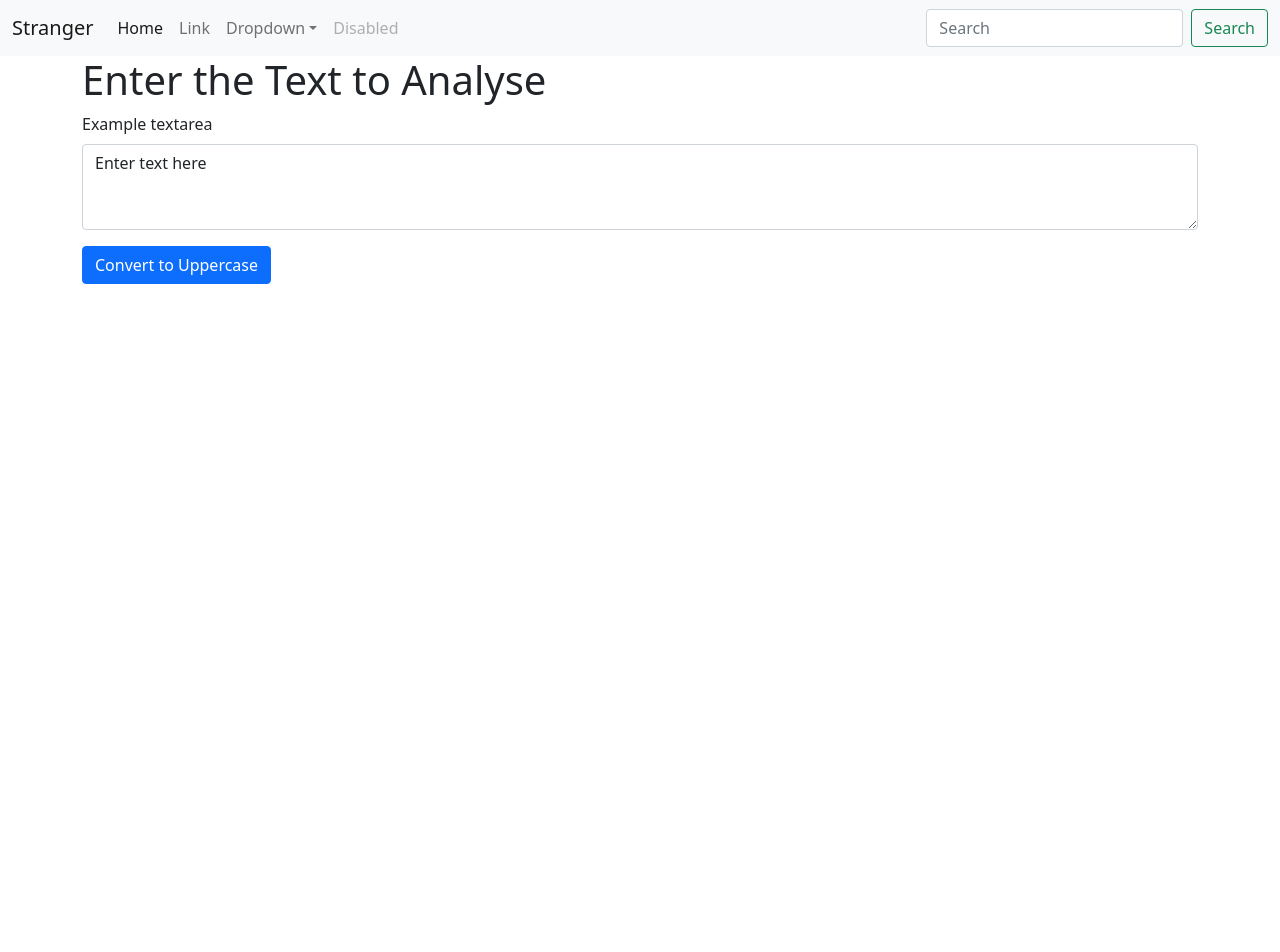
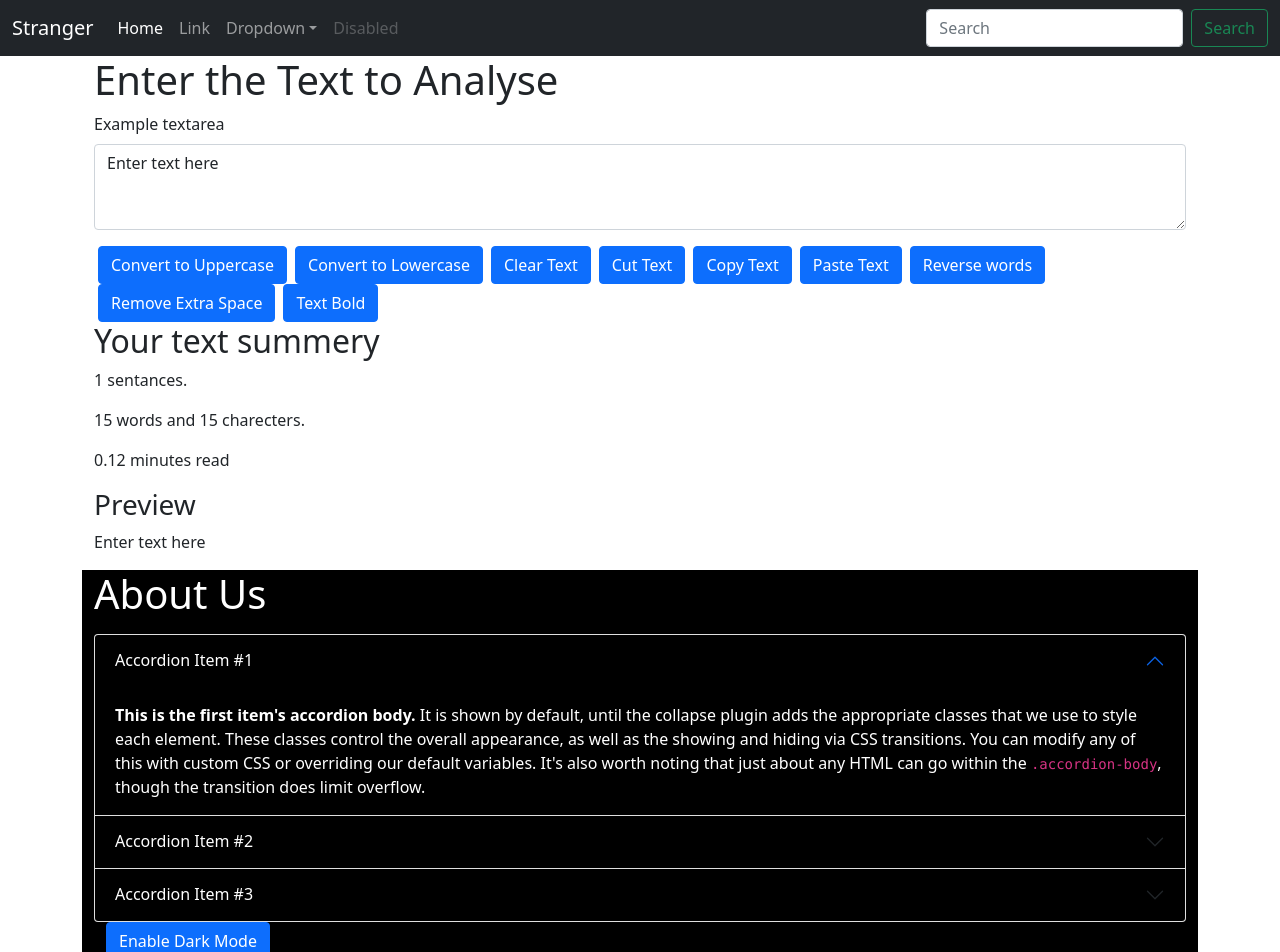
Before and after one commit to sanjay493/reactwithharry, a React (Create React App) app: page / in a window 1280 px wide. Shown: the top 952 px of the page. Before the commit the page ends 800 px from the top, so only its background shows below. Built offline with nearby package versions, Linux system fonts and the light colour scheme.

Commit message:
lession 10 completed

```diff
--- a/src/App.js
+++ b/src/App.js
@@ -1,12 +1,17 @@
 import TextForm from "./components/TextForm";
 import Header from "./components/Header";
+import About from "./components/About";
 
 
 function App() {
   return (
     <>
     <Header  />
-    <div className="container"><TextForm heading="Enter the Text to Analyse"/></div>
+    <div className="container">
+      <TextForm heading="Enter the Text to Analyse"/>
+      <About />
+    </div>
+
 
     </>
   );
--- /dev/null
+++ b/src/components/About.js
@@ -0,0 +1,73 @@
+import React, { useState } from 'react';
+
+
+const About = () => {
+    const [myStyle,setMyStyle]=useState({
+        color:'white',
+        backgroundColor:'black'
+    })
+    const [btnText,setBtnText]=useState("Enable Dark Mode")
+
+    const toggleStyle=()=>{
+        if(myStyle.color!=='white'){
+                   setMyStyle({color:'white',
+                    backgroundColor:'black',
+                    border:"1px solid white"
+        })
+        setBtnText("Enable Light Mode")
+    }else{
+            setMyStyle({color:'black',
+            backgroundColor:'white'
+        })
+        setBtnText("Enable Dark Mode")
+    }
+    }
+
+
+  return (<div className='container' style={myStyle}>
+      <h1 className='my-3'>About Us</h1>
+        <div className="accordion" id="accordionExample">
+    <div className="accordion-item">
+        <h2 className="accordion-header" id="headingOne">
+        <button className="accordion-button" style={myStyle} type="button" data-bs-toggle="collapse" data-bs-target="#collapseOne" aria-expanded="true" aria-controls="collapseOne">
+            Accordion Item #1
+        </button>
+        </h2>
+        <div id="collapseOne" className="accordion-collapse collapse show" aria-labelledby="headingOne" data-bs-parent="#accordionExample">
+        <div className="accordion-body" style={myStyle}>
+            <strong>This is the first item's accordion body.</strong> It is shown by default, until the collapse plugin adds the appropriate classes that we use to style each element. These classes control the overall appearance, as well as the showing and hiding via CSS transitions. You can modify any of this with custom CSS or overriding our default variables. It's also worth noting that just about any HTML can go within the <code>.accordion-body</code>, though the transition does limit overflow.
+        </div>
+        </div>
+    </div>
+    <div className="accordion-item" >
+        <h2 className="accordion-header" id="headingTwo">
+        <button className="accordion-button collapsed" style={myStyle} type="button" data-bs-toggle="collapse" data-bs-target="#collapseTwo" aria-expanded="false" aria-controls="collapseTwo">
+            Accordion Item #2
+        </button>
+        </h2>
+        <div id="collapseTwo" className="accordion-collapse collapse" aria-labelledby="headingTwo" data-bs-parent="#accordionExample">
+        <div className="accordion-body" style={myStyle}>
+            <strong>This is the second item's accordion body.</strong> It is hidden by default, until the collapse plugin adds the appropriate classes that we use to style each element. These classes control the overall appearance, as well as the showing and hiding via CSS transitions. You can modify any of this with custom CSS or overriding our default variables. It's also worth noting that just about any HTML can go within the <code>.accordion-body</code>, though the transition does limit overflow.
+        </div>
+        </div>
+    </div>
+    <div className="accordion-item">
+        <h2 className="accordion-header" id="headingThree">
+        <button className="accordion-button collapsed" style={myStyle} type="button" data-bs-toggle="collapse" data-bs-target="#collapseThree" aria-expanded="false" aria-controls="collapseThree">
+            Accordion Item #3
+        </button>
+        </h2>
+        <div id="collapseThree" className="accordion-collapse collapse" aria-labelledby="headingThree" data-bs-parent="#accordionExample">
+        <div className="accordion-body" style={myStyle}>
+            <strong>This is the third item's accordion body.</strong> It is hidden by default, until the collapse plugin adds the appropriate classes that we use to style each element. These classes control the overall appearance, as well as the showing and hiding via CSS transitions. You can modify any of this with custom CSS or overriding our default variables. It's also worth noting that just about any HTML can go within the <code>.accordion-body</code>, though the transition does limit overflow.
+        </div>
+        </div>
+    </div>
+    </div>
+    <div className="container">
+    <button className='btn btn-primary' onClick={toggleStyle}>{btnText}</button>
+    </div>
+ </div>);
+};
+
+export default About;
--- a/src/components/Header.js
+++ b/src/components/Header.js
@@ -3,7 +3,7 @@ import PropTypes from 'prop-types'
 
 const Header = (props) => {
   return <div>
-   <nav className="navbar navbar-expand-lg navbar-light bg-light">
+   <nav className="navbar navbar-expand-lg navbar-dark bg-dark">
   <div className="container-fluid">
     <a className="navbar-brand" href="#">{props.title}</a>
     <button className="navbar-toggler" type="button" data-bs-toggle="collapse" data-bs-target="#navbarSupportedContent" aria-controls="navbarSupportedContent" aria-expanded="false" aria-label="Toggle navigation">
--- a/src/components/TextForm.js
+++ b/src/components/TextForm.js
@@ -3,6 +3,7 @@ import React,{useState} from 'react';
 
 const TextForm = (props) => {
   const [text,setText]=useState('Enter text here')
+  const [myStyle,setMyStyle]=useState({text:'normal'})
   //text="new text"; //wrong way to change the state of text variable.
   //setText("new text"); //right way to change the state of text variable.
 
@@ -16,15 +17,71 @@ const TextForm = (props) => {
     //console.log('Upper case Button Clicked')
     let newText=text.toUpperCase()
     setText(newText)
+  }
+  const handleLoClick=()=>{
+    //console.log('Upper case Button Clicked')
+    let newText=text.toLowerCase()
+    setText(newText)
+  }
 
+  const handleDelClick=()=>{
+     setText("")
   }
+
+  const handleCopyClick =()=>{
+    navigator.clipboard.writeText(text)
+  }
+  const handleCutClick =()=>{
+    navigator.clipboard.cut(text)
+  }
+  const handlePasteClick =()=>{
+    // const text1=[...text,setText(text)]
+    // console.log(text1)
+    // navigator.clipboard.readText(text1)
+  }
+
+  const handleRemoveExtraSpace =()=>{
+    const text1=text.split(/[ ]+/)
+    setText(text1.join(" "))
+  }
+  const handleReverseString=()=>{
+    if (text==='')
+    {alert("please first enter text in textbox");}
+    else{
+    let resultOfReverveString=text.split(' ').reverse().toString().replaceAll(',','');
+    setText(resultOfReverveString);
+    }
+}
+const ToBold = () => {
+
+  setMyStyle({text:'bold'});
+}
   return <>
+  <div className="container">
         <h1>{props.heading}</h1>
         <div className="mb-3">
             <label htmlFor="myBox" className="form-label">Example textarea</label>
-            <textarea className="form-control" id="myBox" rows={3} value={text} onChange={handleOnChange}/>
+            <textarea className="form-control" id="myBox" rows={3} value={text} onChange={handleOnChange} style={myStyle}/>
         </div>
-        <div className="btn btn-primary" onClick={handleUpClick}>Convert to Uppercase</div>
+        <div className="btn btn-primary mx-1" onClick={handleUpClick}>Convert to Uppercase</div>
+        <div className="btn btn-primary mx-1" onClick={handleLoClick}>Convert to Lowercase</div>
+        <div className="btn btn-primary mx-1" onClick={handleDelClick}>Clear Text</div>
+        <div className="btn btn-primary mx-1" onClick={handleCutClick}>Cut Text</div>
+        <div className="btn btn-primary mx-1" onClick={handleCopyClick}>Copy Text</div>
+        <div className="btn btn-primary mx-1" onClick={handlePasteClick}>Paste Text</div>
+        <div className="btn btn-primary mx-1" onClick={handleReverseString}>Reverse words</div>
+        <div className="btn btn-primary mx-1" onClick={handleRemoveExtraSpace}>Remove Extra Space</div>
+        <div className="btn btn-primary mx-1" onClick={ToBold}>Text Bold</div>
+
+  </div>
+  <div className="container">
+    <h2>Your text summery</h2>
+    <p>{text.split(".").length} sentances.</p>
+    <p>{text.split("").length} words and {text.length} charecters.</p>
+    <p>{0.008*text.split("").length} minutes read</p>
+    <h3>Preview</h3>
+    <p>{text}</p>
+  </div>
   </>;
 };
 
```
